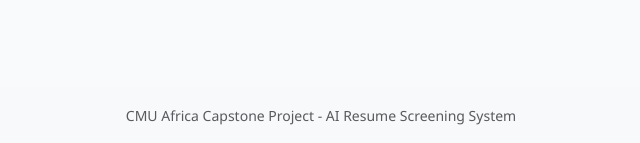
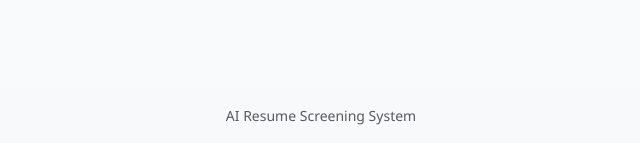
Before and after one commit to Amanya-Brian/open-source-resume-screening, a Flask app: page /scoring-matrix in a window 1280 px wide. Shown: the part 1067-1210 px from the top of the page, without its empty margins (319-959 px from the left). Run offline with Flask 3, Linux system fonts and the light colour scheme.

Commit message:
Updated application name

```diff
--- a/src/api/templates/base.html
+++ b/src/api/templates/base.html
@@ -204,7 +204,7 @@
 
     <footer class="bg-light py-3 mt-5">
         <div class="container text-center text-muted">
-            <small>CMU Africa Capstone Project - AI Resume Screening System</small>
+            <small>AI Resume Screening System</small>
         </div>
     </footer>
 
```
